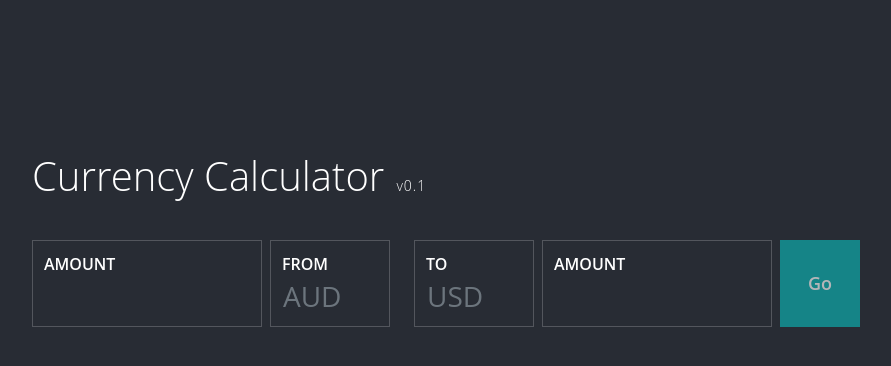
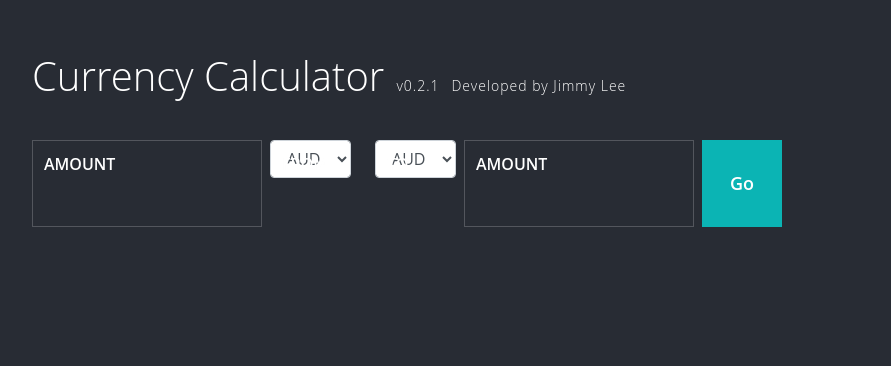
Before and after one commit to speedwar/fx-calculator, a React app: page / in a window 1280 px wide. Shown: the part 148-514 px from the top of the page, without its empty margins (53-944 px from the left). Built offline with nearby package versions, Linux system fonts and the light colour scheme; a web font is replaced by a local one.

Commit message:
FX-002: replace input text to input select to improve UX

```diff
--- a/src/assets/sass/components/_fx-calculator.scss
+++ b/src/assets/sass/components/_fx-calculator.scss
@@ -1,12 +1,12 @@
 .fx-calculator {
   position: absolute;
   top: 50%;
-  margin-top: rem(-100);
+  margin-top: rem(-200);
 
   @include respond-below(md) {
     position: static;
     margin: 0;
-    padding: rem($g-spacing-2x-l) 0;
+    padding: rem($g-spacing-l) 0 rem($g-spacing-2x-l);
   }
 
   .l-grid {
--- a/src/components/FxCalculator/FxCalculator.js
+++ b/src/components/FxCalculator/FxCalculator.js
@@ -1,6 +1,7 @@
 import React, { useState, useEffect } from 'react'
 import { connect } from 'react-redux'
 import { currencyActions } from 'rx/actions'
+import { Input } from 'reactstrap';
 import { formatCurrency, isNumeric } from 'utils'
 
 const FxCalculator = (props) => {
@@ -170,11 +171,14 @@ const FxCalculator = (props) => {
     </div>
   )
 
+  const { currencyRates } = props
+
   return (
     <div className="fx-calculator">
       <h1 className="fx-header__title">
         Currency Calculator
-        <span className="fx-header__version-text">v0.1</span>
+        <span className="fx-header__version-text">v0.2.1</span>
+        <span className="fx-header__version-text">Developed by Jimmy Lee</span>
       </h1>
       <form className="l-grid" autoComplete="off">
         <div className="form-group mr-2">
@@ -194,39 +198,43 @@ const FxCalculator = (props) => {
         </div>
 
         <div className="form-group mr-4">
-          <label className="fx-calculator-form__label" htmlFor="baseCurrency">
+          <label htmlFor="baseCurrency" className="fx-calculator-form__label">
             From
           </label>
-          <input
-            type="text"
+          <Input
+            type="select"
+            name="baseCurrency"
             id="baseCurrency"
-            className="form-control fx-calculator-form__input fx-calculator-form__input--code"
-            name="baseCurrency"
-            value={ baseCurrency }
-            placeholder="AUD"
-            maxLength="3"
+            // className="form-control fx-calculator-form__input fx-calculator-form__input--code"
+            value={baseCurrency}
             onChange={ handleInputChange }
-            onBlur={ handleInputCurrencyBlur }
-            onFocus={ handleInputAmountFocus }
-          />
+          >
+            {currencyRates && currencyRates.data.map((currency) => (
+              <option key={ currency.base } value={ currency.base }>
+                { currency.base }
+              </option>
+            ))}
+          </Input>
         </div>
 
         <div className="form-group mr-2">
-          <label className="fx-calculator-form__label" htmlFor="termCurrency">
+          <label htmlFor="termCurrency" className="fx-calculator-form__label">
             To
           </label>
-          <input
-            type="text"
+          <Input
+            type="select"
+            name="termCurrency"
             id="termCurrency"
-            className="form-control fx-calculator-form__input fx-calculator-form__input--code"
-            name="termCurrency"
+            // className="form-control fx-calculator-form__input fx-calculator-form__input--code"
             value={ termCurrency }
-            placeholder="USD"
-            maxLength="3"
-            onChange={ handleInputChange }
-            onBlur={ handleInputCurrencyBlur }
-            onFocus={ handleInputAmountFocus }
-          />
+            onChange={handleInputChange}
+          >
+            {currencyRates && currencyRates.data.map((currency) => (
+              <option key={currency.base} value={currency.base}>
+                {currency.base}
+              </option>
+            ))}
+          </Input>
         </div>
 
         <div className="form-group mr-2">
@@ -242,7 +250,6 @@ const FxCalculator = (props) => {
           type="button"
           className="btn fx-calculator-form__btn"
           onClick={ currencyCalculateEvent }
-          disabled={ baseCurrencyAmount === '' || baseCurrency === '' || termCurrency === '' }
         >
           Go
         </button>
--- a/src/redux/reducers/currency.reducer.js
+++ b/src/redux/reducers/currency.reducer.js
@@ -4,7 +4,7 @@ const initialState = {
   isCurrencyRatesRequest: false,
   isCurrencyRatesSuccess: false,
   isCurrencyRatesFailure: false,
-  currencyRates: {},
+  currencyRates: null,
   currencyRatesError: ''
 }
 
```
Also changed, not shown: src/assets/sass/_base.scss (line endings or trailing spaces), src/assets/sass/_helpers.scss (line endings or trailing spaces).
